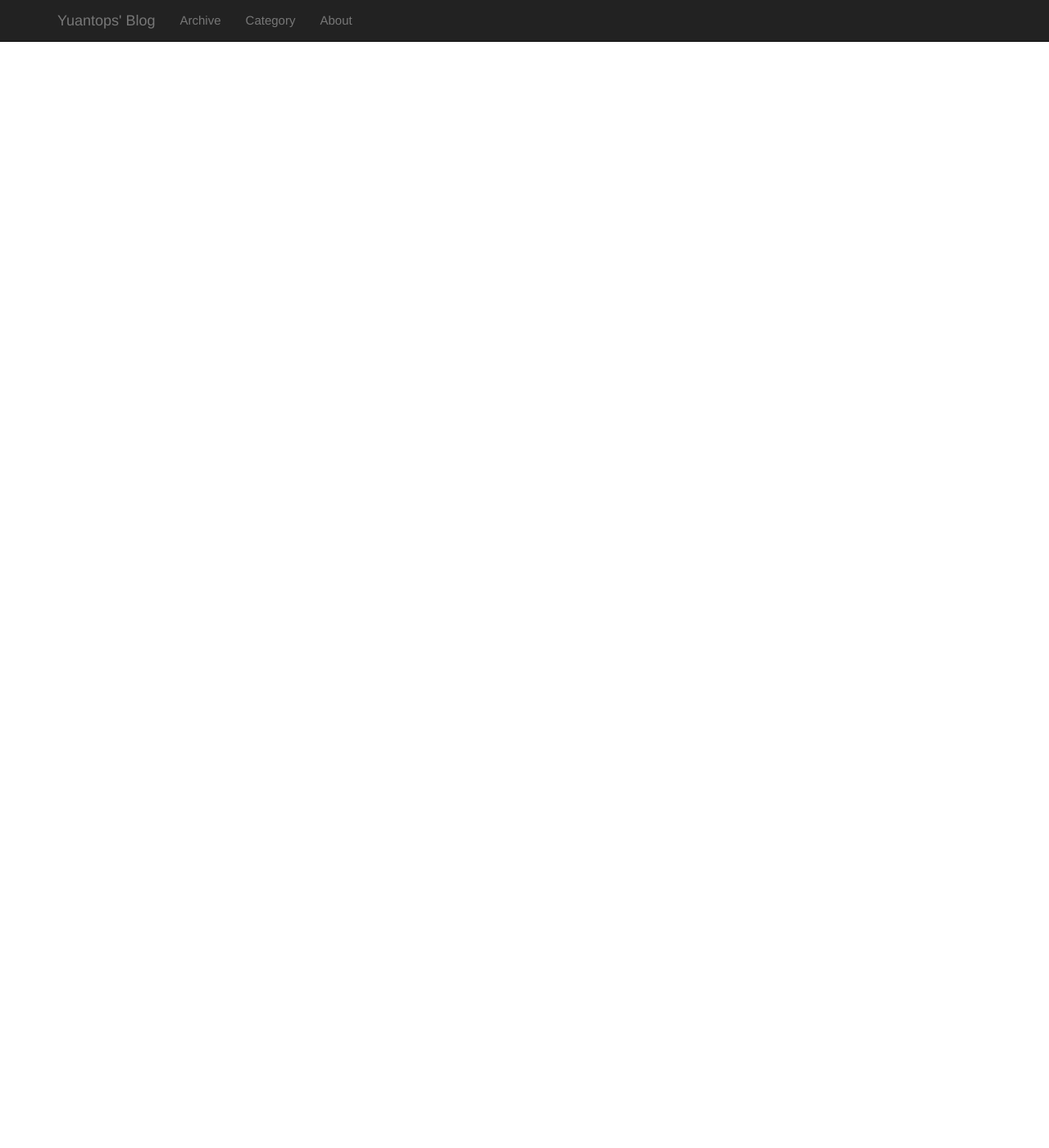
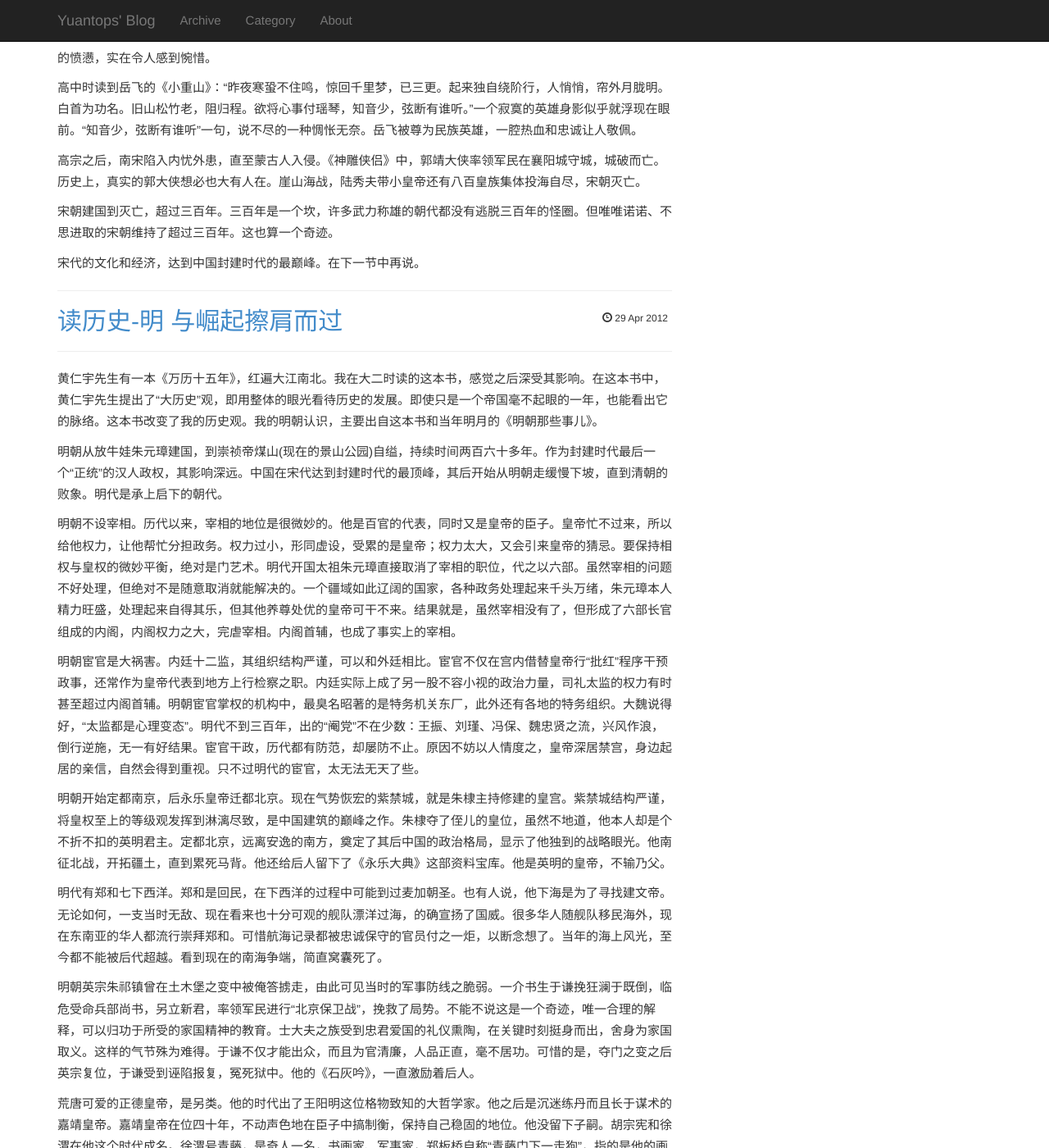
Before and after one commit to yuantops/blog, a Jekyll site: the page built from index.html, in a window 1280 px wide and 1400 px high, scrolled down 3124 px. Shown: the whole window at 82% size. Built offline with Jekyll 4.4.1, drawn with Linux system fonts in a browser that asks for light colours; Markdown is read by kramdown in place of the engine named in the settings; the list of posts is cut into pages by our own code; some of the changed text lies outside the part shown.

Commit message:
add posts in April 2012

```diff
--- a/_posts/2012-04-28-history-is-our-religion.md
+++ b/_posts/2012-04-28-history-is-our-religion.md
@@ -1,7 +1,7 @@
 ---
 layout: post
 category: "essay"
-title: "历史是中国的宗教"
+title: "读历史-总述 历史是中国的宗教"
 tags: [读历史]
 summary: "历史虽然不是一个具体实在的偶像，但他的确传达了一种精神，宣扬一种最高价值。“人生自古谁无死，留取丹青照汗青”是士大夫的最高追求，这何异与虔诚的宗教徒的献身精神？"
 ---
--- /dev/null
+++ b/_posts/2012-04-29-Ming-dynasty-missing-the-opportunity.md
@@ -0,0 +1,33 @@
+---
+layout: post
+category: "essay"
+title: "读历史-明 与崛起擦肩而过"
+tags: [读历史]
+summary: " 十七世纪到十八世纪，西方迈出了文艺复兴的步子，中国依旧陷在无边际的仁义道德中。空间上，西风压倒东风，就是从此时开始，中国没有抓住机会。古老的中国，在彻底接收西方文明前，还得经历一个朝代。"
+---
+
+黄仁宇先生有一本《万历十五年》，红遍大江南北。我在大二时读的这本书，感觉之后深受其影响。在这本书中，黄仁宇先生提出了“大历史”观，即用整体的眼光看待历史的发展。即使只是一个帝国毫不起眼的一年，也能看出它的脉络。这本书改变了我的历史观。我的明朝认识，主要出自这本书和当年明月的《明朝那些事儿》。
+
+明朝从放牛娃朱元璋建国，到崇祯帝煤山(现在的景山公园)自缢，持续时间两百六十多年。作为封建时代最后一个“正统”的汉人政权，其影响深远。中国在宋代达到封建时代的最顶峰，其后开始从明朝走缓慢下坡，直到清朝的败象。明代是承上启下的朝代。
+
+明朝不设宰相。历代以来，宰相的地位是很微妙的。他是百官的代表，同时又是皇帝的臣子。皇帝忙不过来，所以给他权力，让他帮忙分担政务。权力过小，形同虚设，受累的是皇帝；权力太大，又会引来皇帝的猜忌。要保持相权与皇权的微妙平衡，绝对是门艺术。明代开国太祖朱元璋直接取消了宰相的职位，代之以六部。虽然宰相的问题不好处理，但绝对不是随意取消就能解决的。一个疆域如此辽阔的国家，各种政务处理起来千头万绪，朱元璋本人精力旺盛，处理起来自得其乐，但其他养尊处优的皇帝可干不来。结果就是，虽然宰相没有了，但形成了六部长官组成的内阁，内阁权力之大，完虐宰相。内阁首辅，也成了事实上的宰相。
+
+明朝宦官是大祸害。内廷十二监，其组织结构严谨，可以和外廷相比。宦官不仅在宫内借替皇帝行“批红”程序干预政事，还常作为皇帝代表到地方上行检察之职。内廷实际上成了另一股不容小视的政治力量，司礼太监的权力有时甚至超过内阁首辅。明朝宦官掌权的机构中，最臭名昭著的是特务机关东厂，此外还有各地的特务组织。大魏说得好，“太监都是心理变态”。明代不到三百年，出的“阉党”不在少数：王振、刘瑾、冯保、魏忠贤之流，兴风作浪，倒行逆施，无一有好结果。宦官干政，历代都有防范，却屡防不止。原因不妨以人情度之，皇帝深居禁宫，身边起居的亲信，自然会得到重视。只不过明代的宦官，太无法无天了些。
+
+明朝开始定都南京，后永乐皇帝迁都北京。现在气势恢宏的紫禁城，就是朱棣主持修建的皇宫。紫禁城结构严谨，将皇权至上的等级观发挥到淋漓尽致，是中国建筑的巅峰之作。朱棣夺了侄儿的皇位，虽然不地道，他本人却是个不折不扣的英明君主。定都北京，远离安逸的南方，奠定了其后中国的政治格局，显示了他独到的战略眼光。他南征北战，开拓疆土，直到累死马背。他还给后人留下了《永乐大典》这部资料宝库。他是英明的皇帝，不输乃父。
+
+明代有郑和七下西洋。郑和是回民，在下西洋的过程中可能到过麦加朝圣。也有人说，他下海是为了寻找建文帝。无论如何，一支当时无敌、现在看来也十分可观的舰队漂洋过海，的确宣扬了国威。很多华人随舰队移民海外，现在东南亚的华人都流行崇拜郑和。可惜航海记录都被忠诚保守的官员付之一炬，以断念想了。当年的海上风光，至今都不能被后代超越。看到现在的南海争端，简直窝囊死了。
+
+明朝英宗朱祁镇曾在土木堡之变中被俺答掳走，由此可见当时的军事防线之脆弱。一介书生于谦挽狂澜于既倒，临危受命兵部尚书，另立新君，率领军民进行“北京保卫战”，挽救了局势。不能不说这是一个奇迹，唯一合理的解释，可以归功于所受的家国精神的教育。士大夫之族受到忠君爱国的礼仪熏陶，在关键时刻挺身而出，舍身为家国取义。这样的气节殊为难得。于谦不仅才能出众，而且为官清廉，人品正直，毫不居功。可惜的是，夺门之变之后英宗复位，于谦受到诬陷报复，冤死狱中。他的《石灰吟》，一直激励着后人。
+
+荒唐可爱的正德皇帝，是另类。他的时代出了王阳明这位格物致知的大哲学家。他之后是沉迷练丹而且长于谋术的嘉靖皇帝。嘉靖皇帝在位四十年，不动声色地在臣子中搞制衡，保持自己稳固的地位。他没留下子嗣。胡宗宪和徐渭在他这个时代成名。徐渭号青藤，是奇人一名，书画家、军事家，郑板桥自称“青藤门下一走狗”，指的是他的画艺。他同时也是军事家。不过晚景凄凉。
+
+明朝中兴之臣张居正是江陵人。江陵，就是现在的荆州。张居正的争议颇多。他是三朝老臣，辅政期间一转颓势，国库充盈、政令畅通、海患平息，国家井井有条。戚继光受他重用。但他似乎不讲原则地巴结内监冯保以期得到皇帝支持。他出行的排场简直不像人臣，朝廷重臣全是他扶植的人马，他的儿子也点中状元。心学领袖何心隐在他主政时被处死。到张居正54岁去世时，国库由亏损变为盈余，似乎一派欣欣向荣的景象。但之后明朝的颓势一发不可收拾。张居正呕心沥血教育长大的万历皇帝，为立太子问题赌气，在深宫中撒手消极怠工不问政事长达三十载。
+
+张居正的作用，就像一个伤痕累累的老人身上的一只蜘蛛，老人非常顺从地听任这只蜘蛛吐网裹住全身关节，然后蜘蛛绕过原有神经和血管，通过自己的蛛网操纵这个人的行动。这只蜘蛛很精明，走得很平稳，老人既然不用行动，伤痕也痊愈了，恢复得很好。但这一切的关键在于蜘蛛，蜘蛛只能操纵和维持它的网，不能改造老人的筋骨。蜘蛛倒下了，网就消亡了。更重要的是，这个老人还是得自己走路，没了蜘蛛，靠自己难以坚持。张居正当不了彻底改革者——谁也当不了彻底的改革者，他只是救火队、外科医生。他想颁布命令时，先授意门生递上奏折，然后再借皇帝的名义对奏折予以批准。这样用自己的门生系统取代效率低下的行政部门，一时的效果显著，但实际上损害了本身的行政系统，必然会受猛烈抨击，也难以形成制度令后人效仿。
+
+到明代末年，崇祯帝从他兄长手中接过皇位时，形势已不容乐观。金庸先生的《碧血剑》就发生在这个时代。虽然与其他作品相比，这部书的情节稍显平淡无奇，但其中的历史事件描述得大体不差，分析议论鞭辟入里。 崇祯皇帝性格多疑暴躁，虽然不腐败堕落，甚至颇为勤恳，但可惜没有励精图治的才能。李自成的起义，直接促成了帝国的灭亡。他性格的缺陷，在最后宁可自尽也不肯出逃南京看出。明朝的政府机构南北各有一套，逃到南京不愁不能东山再起。但他不肯，杀掉妻女，以颇为高尚的形式选择了不妥协。明朝也就此画上句号。
+
+应该这样看，明代的文官系统之发展，实际上已经相当成熟。万历帝三十年不朝，国家仍然运转。和平年代，皇帝只要不折腾，做做表面的调和工作，就可以得到令名。但这个政治体制是僵化的。明朝的时代，地球的彼端发生了文艺复兴，直接孕育了灿烂的工业文明。在中国，重农业轻工业，传统的伦理和道德使国家整体处于收缩防御态势。即使出现工业和手工业的萌芽，其结果也是可以预见的。
+
+十七世纪到十八世纪，西方迈出了文艺复兴的步子，中国依旧陷在无边际的仁义道德中。空间上，西风压倒东风，就是从此时开始，中国没有抓住机会。古老的中国，在彻底接收西方文明前，还得经历一个朝代。
--- /dev/null
+++ b/_posts/2012-04-29-Song-dynasty-imperfection-of-the-military.md
@@ -0,0 +1,31 @@
+---
+layout: post
+category: "essay"
+title: "读历史-宋 武功稍逊"
+tags: [读历史]
+summary: "宋朝建国到灭亡，超过三百年。三百年是一个坎，许多武力称雄的朝代都没有逃脱三百年的怪圈。但唯唯诺诺、不思进取的宋朝维持了超过三百年。这也算一个奇迹。"
+---
+
+三岁孩童都知道，中国传统文化的代表是唐诗宋词。历史上很多政权都曾以“宋”为国号，但此处的宋指的是赵家官人建立的“赵宋”。宋朝之前的统一朝代是唐，唐灭亡后陷入四分五裂，是五代十国时期(五代在北方，十国大多在南方)。宋代开国君主赵匡胤原本是周朝大将，在陈桥“黄袍加身”，受拥为帝，之后废黜周朝君主，南征北战统一中国，建立宋朝基业。宋朝的故事正式开场。
+
+宋太祖“陈桥兵变”的故事是正史所载，历来传唱。但有人考证，所谓军士哗变、“黄袍加身”，不得已称帝，完全是赵匡胤自导自演的一出戏。起事前，赵匡胤把家人藏了起来。当时传言有契丹人入侵，城中官民人心惶惶，而周帝孤儿寡母不能支持，太祖为主持大局继位。但登基后契丹人始终不见来。至于是谁散布的谣言也无人敢追究了。这是宋朝建国的故事，颇具温情色彩。朝代的更替没有发生大规模的流血事件，在血腥的中国历史上可算独树一帜。而温和，似乎也是宋朝的基调。
+
+宋太祖暴死，传位给弟弟赵光义，是为宋太宗。兄弟相继，史所罕见，正史上将其解释为“金匮之盟”，甚是感人。这回不信的人可就多了，民间怀疑是弟弟杀死了哥哥，“斧声烛影”的典故就在此。当然，这些都是茶余饭后的谈资，没有深究的必要。
+
+我十分喜欢金庸的小说，总喜欢引用书中的故事。《天龙八部》《射雕英雄传》两部小说，就是北宋和南宋的故事。《天龙八部》里，萧峰的身世是一条线索。他本是契丹人，父母冤死于汉人之手，自己被汉人养大成为丐帮帮主。他终其一身也理不清自己的身世，在汉人和契丹人的身份之间摇摆不定，十分痛苦，最后举身跳下雁门关。
+
+读过悲壮的萧峰的故事，就对宋代的疆土和民族问题有了一个感性的认识。宋代吸取前代藩镇之乱的教训，将军权收归中央，调将指挥军队，军队战斗力不强。各位皇帝都似乎都对疆域不感兴趣，在军事上很少占上风。故事中的辽国与宋国对峙，谁也不能攻克谁。在“檀渊之盟”之后，双方缔结和约，宋方每年输辽“岁币”，双方互称兄弟，在百年时间里不动干戈。比之国境边互市所得利润和国内和平所生财富，“岁币”损失实在不值一提。这段性质奇怪的“和平”，也是褒贬不一，对之抨击严重的人多是民族自尊心上过不去。若是以一颗更平和的心看，特别在现代的视角下，“檀渊之盟，未为失策”。萧峰的悲剧，是大时代冲击的悲剧，放在今天，他是汉人契丹人都不相干，因为反正都成了中国人。
+
+因为宋朝“轻武崇文”的政策，加之百年没有过大的战役，军队在关键时刻掉了链子。岳飞的词中说道，“靖康耻，犹未雪，臣子恨，何时灭”，指的就是“靖康之难”。靖康之难，金人入侵，掳走了当时宋徽宗、宋钦宗两位皇帝，宋朝被迫迁都临安，中原衣冠引以为莫大的耻辱。《射雕英雄传》里，郭靖和杨康两人的名字正好凑成“靖康”二字，意在提醒他们勿忘国耻。南迁后的宋朝，史称“南宋”。此时北方的金国已经取代辽国，成为宋朝的最大威胁，而草原上，成吉思汗的功业正在慢慢建立。
+
+徽钦二宗的命运十分悲惨，宋徽宗据说病死后尸体被火化用来做灯油，宋钦宗在金人王族的马球比赛中跌落被践踏致死。被掳去的王子公主，命运皆然。只有钦宗的母亲、徽宗的妃子韦妃得返。据说返回时，韦妃已经在金国育有子女。
+
+南宋偏安一隅，不思收复故土，又苟且度过一个半世纪。南宋出了很多名将，最受尊敬的是岳武穆岳飞。岳飞自幼受母亲教诲，“岳母刺字”的故事里说，岳飞的母亲为提醒他勿忘报国之志，亲自在他背上刺下“精忠报国”几个大字。岳飞武艺娴熟，用兵如神，组织北伐，大破金人骑兵。他的军队人称“岳家军”。第四次北伐，岳飞军队在朱仙镇大胜，金人败走，眼看就可收复开封，高宗生忌，连发十二道金牌催回岳飞。北伐功亏一篑，金人得知后卷土重来，加倍施虐报复百姓。岳飞回到朝廷，被以谋反罪逮捕，但找不到证据，被奸相秦桧以“莫须有”的罪名判罪，于除夕夜在风波亭被赐死。这是南宋历史上最冤的政治案。后人读到岳飞的词，字句间充满豪情，又有志向不得舒展的愤懑，实在令人感到惋惜。
+
+高中时读到岳飞的《小重山》：“昨夜寒蛩不住鸣，惊回千里梦，已三更。起来独自绕阶行，人悄悄，帘外月胧明。白首为功名。旧山松竹老，阻归程。欲将心事付瑶琴，知音少，弦断有谁听。”一个寂寞的英雄身影似乎就浮现在眼前。“知音少，弦断有谁听”一句，说不尽的一种惆怅无奈。岳飞被尊为民族英雄，一腔热血和忠诚让人敬佩。
+
+高宗之后，南宋陷入内忧外患，直至蒙古人入侵。《神雕侠侣》中，郭靖大侠率领军民在襄阳城守城，城破而亡。历史上，真实的郭大侠想必也大有人在。崖山海战，陆秀夫带小皇帝还有八百皇族集体投海自尽，宋朝灭亡。
+
+宋朝建国到灭亡，超过三百年。三百年是一个坎，许多武力称雄的朝代都没有逃脱三百年的怪圈。但唯唯诺诺、不思进取的宋朝维持了超过三百年。这也算一个奇迹。
+
+宋代的文化和经济，达到中国封建时代的最巅峰。在下一节中再说。
--- /dev/null
+++ b/_posts/2012-04-29-Song-dynasty-reaching-the-civilization-peak.md
@@ -0,0 +1,38 @@
+---
+layout: post
+category: "essay"
+title: "读历史-宋 风流无双"
+tags: [读历史]
+summary: "宋朝是个不以武功见长的朝代。终其一朝，宋朝都没能达到其他帝国的疆域规模。先与北方辽国对峙百年，同时西方还有西夏，其后被金人赶到江南，连皇帝都被人掳走。在江南偏安又是一个半世纪，最终被蒙古人铁蹄灭了国。但另一方面，宋代的文采之胜，历代莫能与之争。"
+---
+
+宋朝是个不以武功见长的朝代。终其一朝，宋朝都没能达到其他帝国的疆域规模。先与北方辽国对峙百年，同时西方还有西夏，其后被金人赶到江南，连皇帝都被人掳走。在江南偏安又是一个半世纪，最终被蒙古人铁蹄灭了国。但另一方面，宋代的文采之胜，历代莫能与之争。
+
+武功懦弱和文采风流，很难分清二者到底是因果关系还是并列关系。宋代留给我们的，是优美的诗词、书画和文章。“好男不当兵，好铁不打钉”，宋代的民谚很好体现了当时浓厚的重文轻武思想。
+
+今天我们还在羡慕宋代宽松的文化政治环境。宋太宗为人温和，十分重视文人，他与后代订约，“不得杀士大夫及上书言事者”，由此奠定了开明的基础。宋代历代统治者的文化水平都不错，尤其以宋徽宗为代表。
+
+宋徽宗自己创了一种书法风格，笔画纤细、筋骨明朗，人称“瘦金体”，艺术水平极高。徽宗花鸟也是自成一体，颇具富贵气象。徽宗的艺术造诣高，做天子的水平低。他亲信书法水平高的丞相蔡京，生活骄奢淫逸。为建造江南园林，他下令各地进贡“花石纲”，弄得民怨四起。《水浒传》中，有名的“智取生辰纲”就是说梁山好汉用计谋劫到了献给徽宗的花石纲。宋徽宗后来在金国做俘虏，命运极其悲惨。这也是他自己的问题。
+
+统治者如此，民间的各种文采兴盛就更不必言说。词人代表柳永、王安石、苏东坡、李清照、周邦彦、辛弃疾、姜夔，历史家代表司马光，散文家代表王安石、苏轼、欧阳修、范仲淹，书法家代表“苏黄米蔡”和徽宗，画家代表张折端……不胜枚举。我学过的高中语文课本，有一册专门讲传统诗词，宋词那一课，真是美极了。譬如苏子的《念奴娇·赤壁怀古》：
+
+
+>大江东去，浪淘尽，千古风流人物。故垒西边，人道是、三国周郎赤壁。乱石穿空，惊涛拍岸，卷起千堆雪。 江山如画，一时多少豪杰。
+
+>遥想公瑾当年，小乔初嫁了，雄姿英发。羽扇纶巾， 谈笑间、强虏灰飞烟灭。故国神游，多情应笑我，早生华发。人生如梦，一樽还酹江月。
+
+人生的种种境遇，都在其中。宋代因为不兴武功，所以文人的作品中多体现一种功业未成的遗憾。苏子仕途坎坷，颇为寥落，他只能在赤壁，遥想前人当年的辉煌，景与物与事与情交融在一起，最后归于一种消极的空虚感觉。中国的文学作品，最高境界就是一种归于寂寥的空虚感，是一种“夕阳无限好，只是近黄昏”的惋惜美。这是和中国的内敛性格一致的。
+
+苏东坡生活在北宋，还未曾体会到国破家亡之痛。北宋的气象，当真是蓬勃纷呈，盛世的繁荣一览无余。故宫的镇馆之宝《清明上河图》，就描绘了汴京清明时节的风物，笔触细腻，行人建筑无一不传神，让后人赞叹当时的盛况。北宋的王安石是变法家，他发起了超前于时代的财政和政治改革，但没有成功。他的散文，《游褒禅山记》，由小见大，阐述人生的道理，平实严谨。“尽吾志而无悔”，成为后世很多人的格言。
+
+南宋的艺术风格，仍然延续了北朝的辉煌，但“已显衰败气象”。李清照是杰出的女词人，她的婉约词，格律和意境都有创造。她个人也遭遇家国的双重不幸，颠簸流离，甚是可怜。南宋最值得注目的是主战派将领的豪放词，岳飞辛弃疾的词，金戈铁马，直抒胸臆。岳飞的《满江红》，千古为人所传颂：
+
+>怒发冲冠，凭栏处，潇潇雨歇。抬望眼，仰天长啸，壮怀激烈。三十功名尘与土，八千里路云和月。莫等闲、白了少年头，空悲切。
+
+>靖康耻，犹未雪；臣子恨，何时灭。驾长车踏破，贺兰山阙。壮志饥餐胡虏肉，笑谈渴饮匈奴血。待从头，收拾旧山河，朝天阙。
+
+由词可见一个急切收复失地的将领形象。可惜南宋的君主不支持他。但无论如何这份气节都令人动容。
+
+宋朝哲学的一大产物是理学。理学代表朱熹、程颐等老夫子，成功地把中国的儒家文化套在了毫无生气的枷锁中，可谓不幸。理学禁锢人的欲望，从此中国妇女的地位开始走下坡路，甚至兴起了裹脚的陋习。
+
+宋代是中国封建历史上政治和经济的最巅峰。但相比其他朝代，宋代的历史对普通人的吸引力不算大。电视上最多放的是包公和狸猫太子的故事，完全没有挖掘其他的故事。清朝的历史快被各种穿越各种秘史说滥了，明代也有各种抗倭传说，唯独宋代默默无闻。也许是宋代的外交不够面子。想到宋代的各种文化成就，也足够自豪的了。
--- /dev/null
+++ b/_posts/2012-04-29-in-memory-of-LinZhao.md
@@ -0,0 +1,20 @@
+---
+layout: post
+category: "essay"
+title: "刀在口上之日——纪念她"
+summary: "林昭是真理和勇气的代表，她在黑暗中追求光明的努力，使我深受感动。真理是宝贵的，追寻她的路上充满艰难，但我们已经有了榜样。林昭就是我们的榜样。"
+---
+
+今天是林昭去世的纪念日，纪念她。
+
+林昭生于民国，少年时迎来新中国的成立，在“革命”中度过最宝贵的青年时代。
+
+在“革命”年代，她一度陷入狂热，投身到“革命”中。后来她进入北大，在北大她疯狂看书，学会思考，反省曾经的暴行，并痛下决心不再说违心话。在北大一次批判会议中，她坚持自己的观点，和组织者发生了激烈的辩论。别人问她是谁，她说，“我告诉你吧，我可以告诉你没关系，武松杀了人还写：杀人者打虎武松也呢。我林昭还没杀人，我告诉你，我姓林，双木林，昭，刀在口上之日。”字字铿锵。
+
+文革时她被投入监狱，受到极其非人道的待遇。她多次绝食未果。她用手指蘸血，在白床单上写《告人类》，被判尤其徒刑后写《判决后的申明》。最后她被枪决，没有罪名。行刑后公安人员向林昭母亲索要5分钱的子弹费。当然最后，她被平反。
+
+我敬佩她，因为她作为一个独立思考的女性，在如此昏暗的年代，能有勇气不妥协，敢发出自己的声音。即使在狱中，即使受到非人的待遇，她仍然坚持原则。
+
+林昭是真理和勇气的代表，她在黑暗中追求光明的努力，使我深受感动。真理是宝贵的，追寻她的路上充满艰难，但我们已经有了榜样。林昭就是我们的榜样。
+
+纪念她。
```
